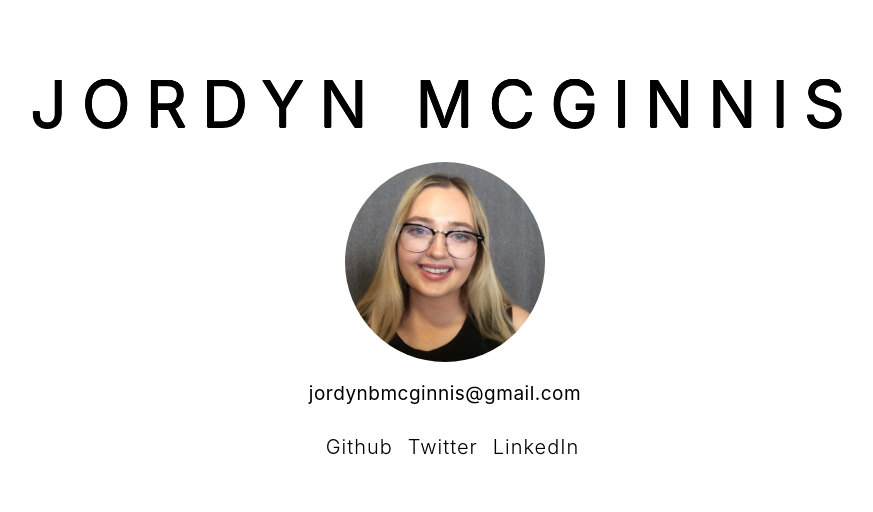
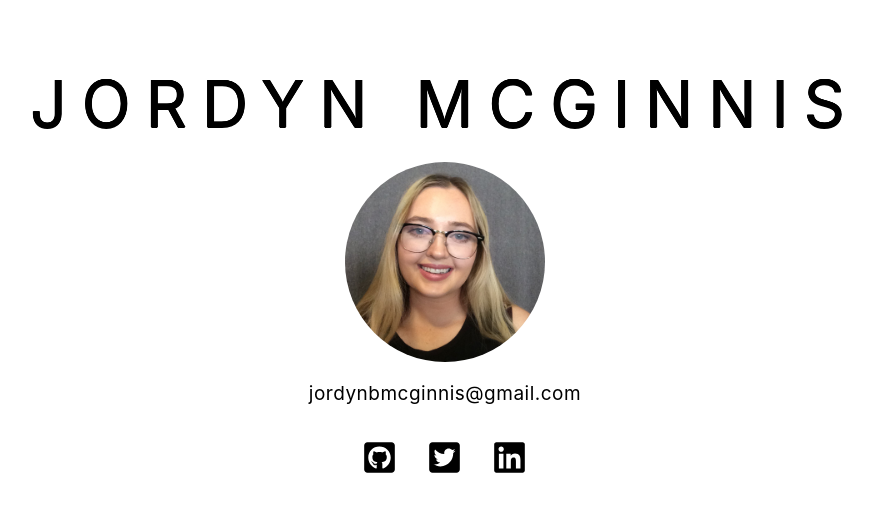
Before and after one commit to jordynMcginnis/jordynmcginnis.github.io, a React (Create React App) app: page / in a window 1280 px wide. Shown: the top 512 px of the page, without its empty margins (195-1068 px from the left). Built offline with nearby package versions, Linux system fonts and the light colour scheme.

Commit message:
styled photo

```diff
--- a/src/App.css
+++ b/src/App.css
@@ -49,19 +49,18 @@
 .options {
   display: flex;
   justify-content: center;
-  margin-top: 10px;
   padding-top: 20px;
   font-weight: 300;
 }
 
 .options a {
-  padding-left: 15px;
-  font-size: 20px;
+  padding: 15px;
+  font-size: 35px;
   letter-spacing: 1px;
   text-decoration: none;
   color: black;
 }
 
 .options a:hover{
-  font-weight: bold;
+  color: red;
 }
--- a/src/App.js
+++ b/src/App.js
@@ -1,6 +1,6 @@
 import React, { Component } from 'react';
 import './App.css';
-import { FaGithub } from 'react-icons/fa';
+import { FaGithubSquare, FaTwitterSquare, FaLinkedin } from 'react-icons/fa';
 
 class App extends Component {
   render() {
@@ -12,9 +12,9 @@ class App extends Component {
               <div className='my-photo'></div>
               <div className='email'>jordynbmcginnis@gmail.com</div>
               <div className='options'>
-                <a href='https://github.com/jordynMcginnis'>Github</a>
-                <a href='https:twitter.com/jordynbmcginnis'>Twitter</a>
-                <a href='https://www.linkedin.com/in/jordyn-mcginnis-51a729150/'>LinkedIn</a>
+                <a href='https://github.com/jordynMcginnis'><FaGithubSquare/></a>
+                <a href='https:twitter.com/jordynbmcginnis'><FaTwitterSquare/></a>
+                <a href='https://www.linkedin.com/in/jordyn-mcginnis-51a729150/'><FaLinkedin/></a>
               </div>
             </div>
           </div>
```
